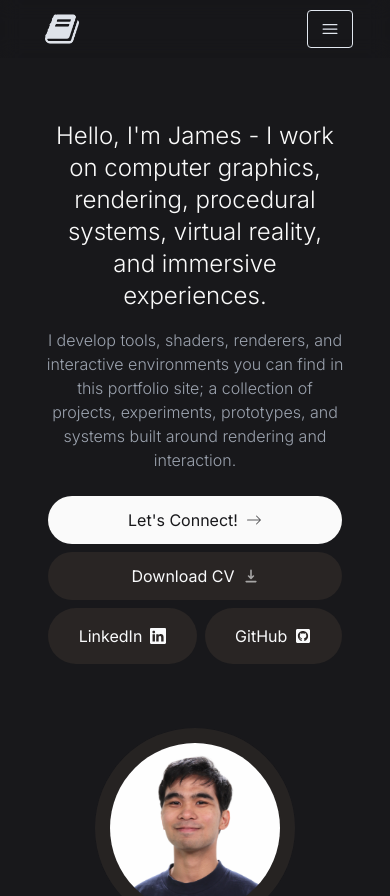
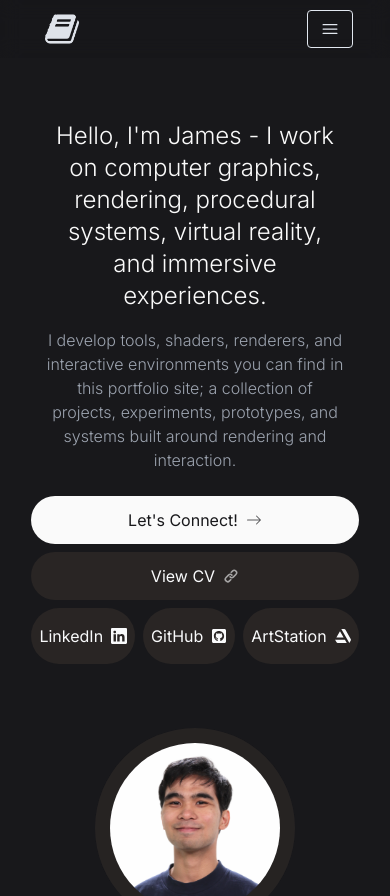
Before and after one commit to jamesedra/blog-portfolio, a Next.js app: page / in a window 390 px wide. Shown: the top 896 px of the page. Built offline with nearby package versions, Linux system fonts and the light colour scheme.

Commit message:
cv updates, artstation link

```diff
--- a/app/works/page.tsx
+++ b/app/works/page.tsx
@@ -13,7 +13,8 @@ export default function Works() {
       <p className="text-sm text-center md:text-start text-zinc-500 font-light max-w-sm md:max-w-lg pb-10">
         A collection of personal, professional, and academic work. It is not
         forcefully in chronological order, but it is categorized on my
-        experiences from design, VR development, to graphics programming.
+        experiences from design, Unreal Engine development, to graphics
+        programming.
       </p>
       <h3 className="font-semibold text-zinc-300 pb-2">
         Unreal Engine Development
--- a/components/intro.tsx
+++ b/components/intro.tsx
@@ -3,9 +3,8 @@
 import Image from "next/image";
 // import Link from "next/link";
 import { BsArrowRight, BsLinkedin } from "react-icons/bs";
-import { FaGithubSquare } from "react-icons/fa";
-import { HiDownload } from "react-icons/hi";
-import { TypeAnimation } from "react-type-animation";
+import { FaArtstation, FaGithubSquare } from "react-icons/fa";
+import { HiLink } from "react-icons/hi";
 import { Link, animateScroll as scroll } from "react-scroll";
 
 export const Intro = () => {
@@ -26,45 +25,57 @@ export const Intro = () => {
             interaction.
             <br></br>
           </p>
-          <div className="flex flex-col sm:flex-row items-center justify-center lg:items-start lg:justify-start gap-2 text-base z-20">
+          <div className="flex flex-col sm:flex-row sm:flex-wrap items-center justify-center lg:items-start lg:justify-start gap-2 text-base z-20">
+            <div className="flex flex-col sm:flex-row sm:flex-wrap items-center justify-center lg:items-start lg:justify-start gap-2 text-base z-20">
+              {/* Connect Button */}
               <Link
                 to="contact"
                 smooth={true}
                 duration={900}
                 offset={-90}
-              className="bg-zinc-50 text-zinc-900 justify-center max-w-[90%] w-full sm:w-fit px-7 py-3 flex items-center gap-2 rounded-full outline-none focus:scale-110 hover:scale-105 hover:bg-gray-300 active:scale-105 transition whitespace-nowrap cursor-pointer"
+                className="bg-zinc-50 text-zinc-900 justify-center w-full sm:w-fit px-7 py-3 flex items-center gap-2 rounded-full outline-none focus:scale-110 hover:scale-105 hover:bg-gray-300 active:scale-105 transition whitespace-nowrap cursor-pointer"
               >
                 Let&apos;s Connect!
                 <BsArrowRight className="opacity-70 group-hover:translate-x-1 transition" />
               </Link>
+
+              {/* CV Button */}
               <a
-              className="bg-stone-800 text-gray-50 justify-center max-w-[90%] w-full sm:w-fit px-7 py-3 flex items-center gap-2 rounded-full outline-none focus:scale-110 hover:scale-105 hover:bg-gray-900 active:scale-105 transition cursor-pointer border-black/10 whitespace-nowrap"
-              href="/CV.pdf"
-              download
+                className="bg-stone-800 text-gray-50 justify-center w-full sm:w-fit px-7 py-3 flex items-center gap-2 rounded-full outline-none focus:scale-110 hover:scale-105 hover:bg-gray-900 active:scale-105 transition cursor-pointer border-black/10 whitespace-nowrap"
+                href="https://drive.google.com/file/d/1VIj_qvSmbk7eCQ-kgwtNHdbccUIT-0Xp/view?usp=sharing"
+                target="_blank"
               >
-              Download CV{" "}
-              <HiDownload className="opacity-60 group-hover:translate-y-1 transition" />
+                View CV
+                <HiLink className="opacity-60 group-hover:translate-y-1 transition" />
               </a>
 
-            <div className="max-w-[90%] flex gap-2 w-full sm:w-fit justify-center">
+              {/* Social Icons */}
+              <div className="flex gap-2 w-full sm:w-auto justify-center sm:justify-start">
                 <a
-                className="bg-stone-800 items-center justify-center text-gray-50 px-2 py-4 sm:p-4 flex gap-2 rounded-full outline-none focus:scale-[1.15] hover:scale-[1.10] hover:text-gray-50 hover:bg-gray-900 active:scale-105 transition cursor-pointer border-black/10 flex-grow"
+                  className="bg-stone-800 items-center justify-center text-gray-50 px-2 py-4 sm:p-4 flex gap-2 rounded-full outline-none focus:scale-[1.15] hover:scale-[1.10] hover:text-gray-50 hover:bg-gray-900 active:scale-105 transition cursor-pointer border-black/10"
                   href="https://www.linkedin.com/in/dedralin/"
                   target="_blank"
                 >
-                {" "}
                   <section className="sm:hidden">LinkedIn</section>
                   <BsLinkedin />
                 </a>
                 <a
-                className="bg-stone-800 items-center justify-center text-gray-50 px-2 py-4 sm:p-4 flex gap-2 rounded-full outline-none focus:scale-[1.15] hover:scale-[1.10] hover:text-gray-50 hover:bg-gray-900 active:scale-105 transition cursor-pointer border-black/10 flex-grow"
+                  className="bg-stone-800 items-center justify-center text-gray-50 px-2 py-4 sm:p-4 flex gap-2 rounded-full outline-none focus:scale-[1.15] hover:scale-[1.10] hover:text-gray-50 hover:bg-gray-900 active:scale-105 transition cursor-pointer border-black/10"
                   href="https://github.com/jamesedra"
                   target="_blank"
                 >
-                {" "}
                   <section className="sm:hidden">GitHub</section>
                   <FaGithubSquare />
                 </a>
+                <a
+                  className="bg-stone-800 items-center justify-center text-gray-50 px-2 py-4 sm:p-4 flex gap-2 rounded-full outline-none focus:scale-[1.15] hover:scale-[1.10] hover:text-gray-50 hover:bg-gray-900 active:scale-105 transition cursor-pointer border-black/10"
+                  href="https://www.artstation.com/jamesedra"
+                  target="_blank"
+                >
+                  <section className="sm:hidden">ArtStation</section>
+                  <FaArtstation />
+                </a>
+              </div>
             </div>
           </div>
         </div>
--- a/lib/data.ts
+++ b/lib/data.ts
@@ -274,8 +274,7 @@ export const skillsData = [
   "HLSL",
   "GLSL",
   "Shader Graph",
-  "Substance",
-  "Blender",
+  "Python",
   "Aseprite",
   "Git",
   "Perforce",
```
Also changed, not shown: 1 other file (tests, documents, lock files or other folders). Lines whose indentation alone changed are shown as unchanged.
